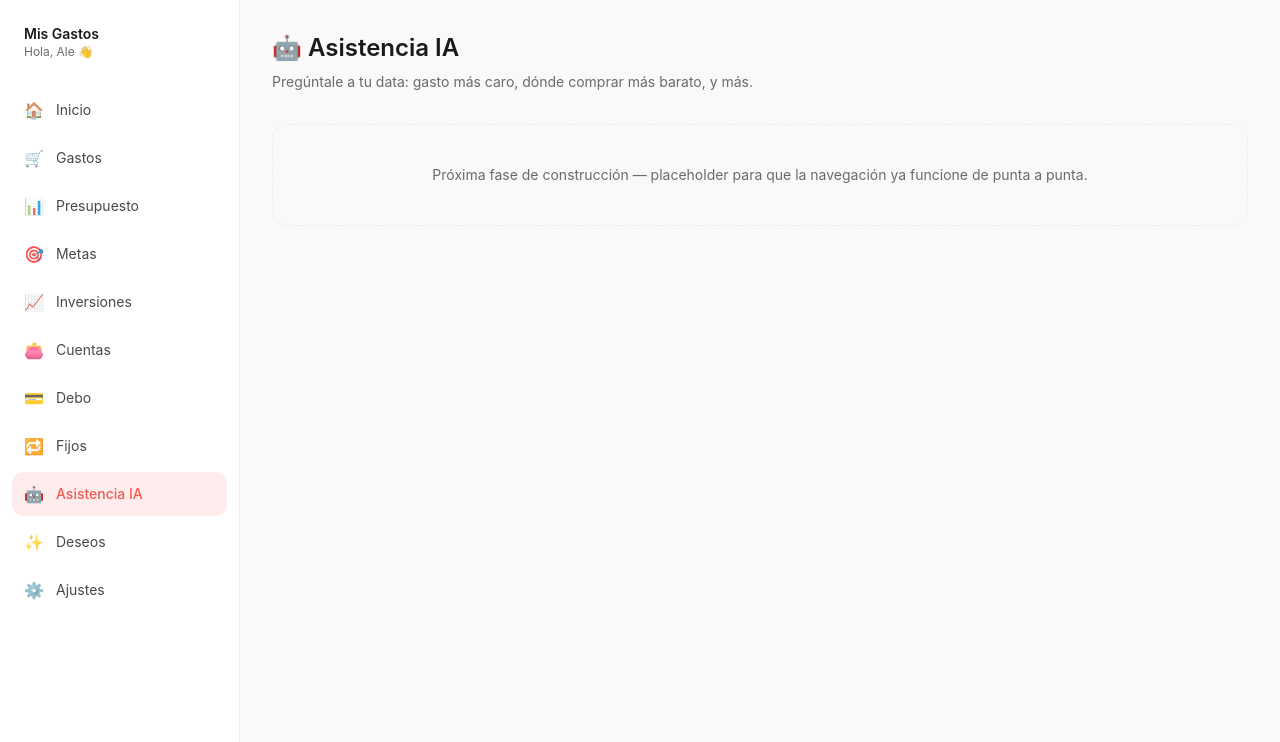
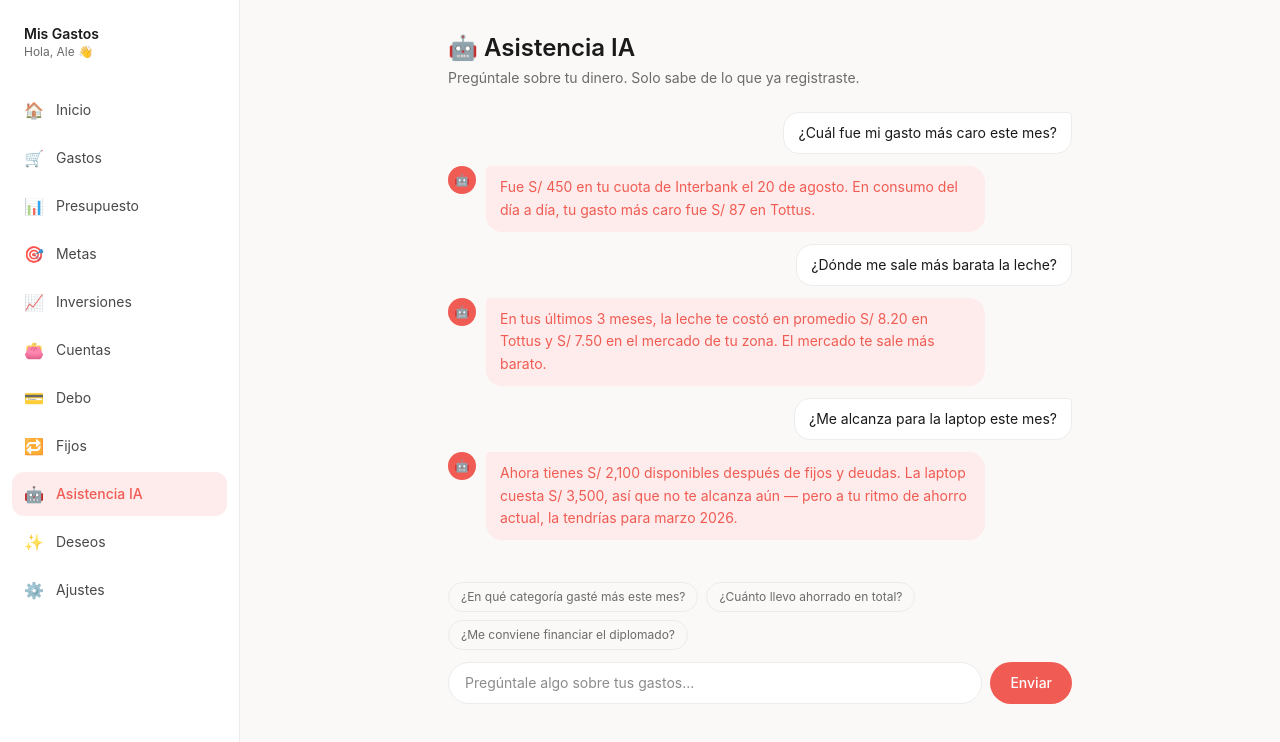
Before and after one commit to alessandra-aguado/gastos-app, a Next.js app: page /asistencia-ia in a window 1280 px wide. Shown: the top 742 px of the page. Built offline with nearby package versions, Linux system fonts and the light colour scheme.

Commit message:
Mockup visual de Asistencia IA (chat, sin integracion real)

```diff
--- a/app/asistencia-ia/page.tsx
+++ b/app/asistencia-ia/page.tsx
@@ -1,10 +1,67 @@
-export default function Page() {
+"use client";
+
+import { useState } from "react";
+
+const conversacionInicial = [
+  { rol: "usuario", texto: "¿Cuál fue mi gasto más caro este mes?" },
+  { rol: "ia", texto: "Fue S/ 450 en tu cuota de Interbank el 20 de agosto. En consumo del día a día, tu gasto más caro fue S/ 87 en Tottus." },
+  { rol: "usuario", texto: "¿Dónde me sale más barata la leche?" },
+  { rol: "ia", texto: "En tus últimos 3 meses, la leche te costó en promedio S/ 8.20 en Tottus y S/ 7.50 en el mercado de tu zona. El mercado te sale más barato." },
+  { rol: "usuario", texto: "¿Me alcanza para la laptop este mes?" },
+  { rol: "ia", texto: "Ahora tienes S/ 2,100 disponibles después de fijos y deudas. La laptop cuesta S/ 3,500, así que no te alcanza aún — pero a tu ritmo de ahorro actual, la tendrías para marzo 2026." },
+];
+
+const sugerencias = [
+  "¿En qué categoría gasté más este mes?",
+  "¿Cuánto llevo ahorrado en total?",
+  "¿Me conviene financiar el diplomado?",
+];
+
+export default function AsistenciaIaPage() {
+  const [input, setInput] = useState("");
+
   return (
-    <div className="max-w-5xl mx-auto px-6 py-8">
+    <div className="max-w-2xl mx-auto px-6 py-8 flex flex-col" style={{ minHeight: "calc(100vh - 4rem)" }}>
       <h1 className="text-2xl font-semibold">🤖 Asistencia IA</h1>
-      <p className="text-muted text-sm mt-2">Pregúntale a tu data: gasto más caro, dónde comprar más barato, y más.</p>
-      <div className="mt-8 border border-dashed border-border rounded-2xl p-10 text-center text-muted text-sm">
-        Próxima fase de construcción — placeholder para que la navegación ya funcione de punta a punta.
+      <p className="text-muted text-sm mt-1 mb-6">Pregúntale sobre tu dinero. Solo sabe de lo que ya registraste.</p>
+
+      <div className="flex-1 space-y-3 mb-4">
+        {conversacionInicial.map((m, i) =>
+          m.rol === "usuario" ? (
+            <div key={i} className="flex justify-end">
+              <div className="bg-surface border border-border rounded-2xl rounded-tr-sm px-3.5 py-2.5 text-sm max-w-[80%]">{m.texto}</div>
+            </div>
+          ) : (
+            <div key={i} className="flex gap-2.5 items-start">
+              <div className="w-7 h-7 rounded-full bg-accent flex items-center justify-center text-white text-xs shrink-0">🤖</div>
+              <div className="bg-accent-soft text-accent rounded-2xl rounded-tl-sm px-3.5 py-2.5 text-sm max-w-[80%] leading-relaxed">{m.texto}</div>
+            </div>
+          )
+        )}
+      </div>
+
+      <div className="flex gap-2 flex-wrap mb-3">
+        {sugerencias.map((s) => (
+          <button
+            key={s}
+            onClick={() => setInput(s)}
+            className="text-xs px-3 py-1.5 rounded-full border border-border hover:border-accent transition-colors text-muted"
+          >
+            {s}
+          </button>
+        ))}
+      </div>
+
+      <div className="flex gap-2 sticky bottom-4">
+        <input
+          value={input}
+          onChange={(e) => setInput(e.target.value)}
+          placeholder="Pregúntale algo sobre tus gastos..."
+          className="flex-1 border border-border rounded-full px-4 py-2.5 bg-surface text-sm"
+        />
+        <button className="bg-accent text-white text-sm font-medium px-5 py-2.5 rounded-full hover:opacity-90 transition-opacity shrink-0">
+          Enviar
+        </button>
       </div>
     </div>
   );
```
